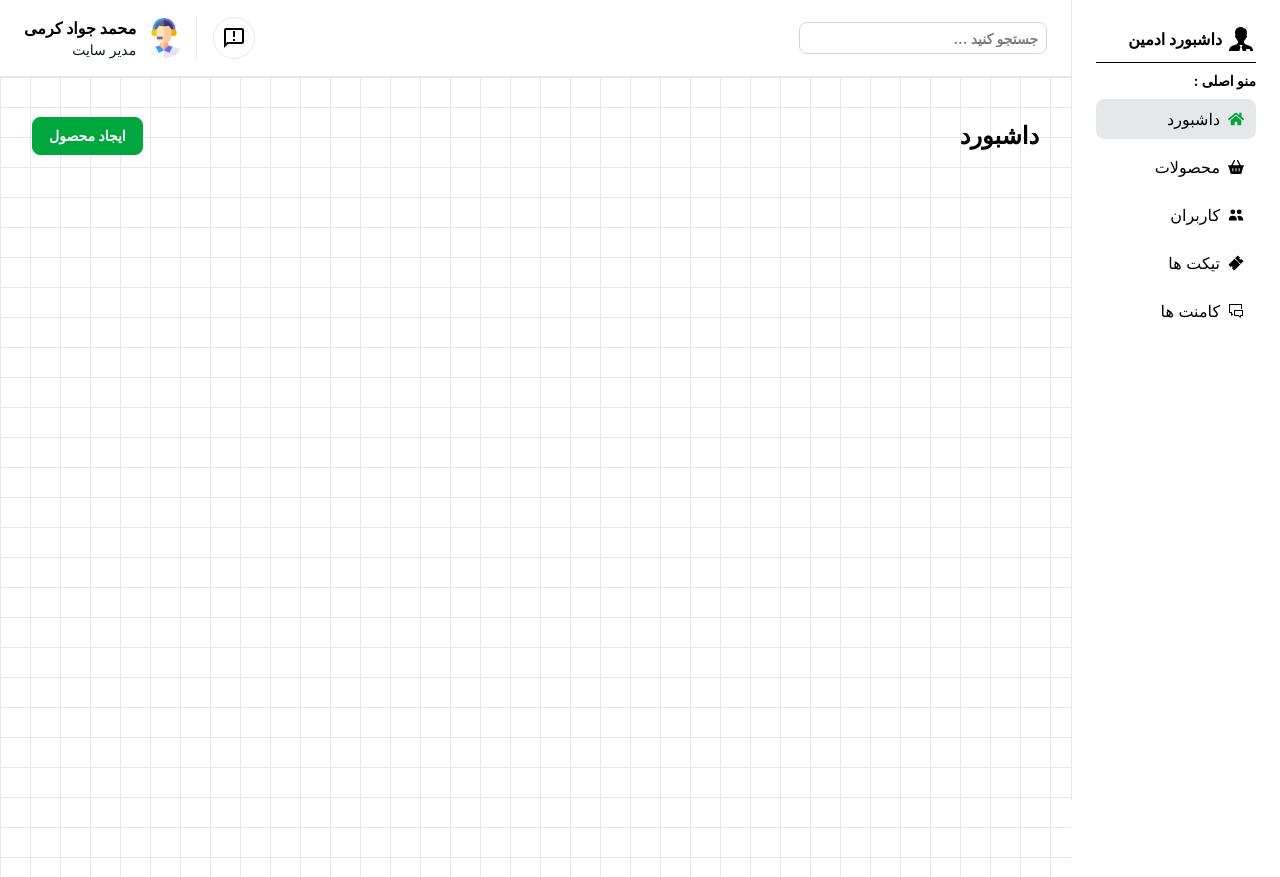
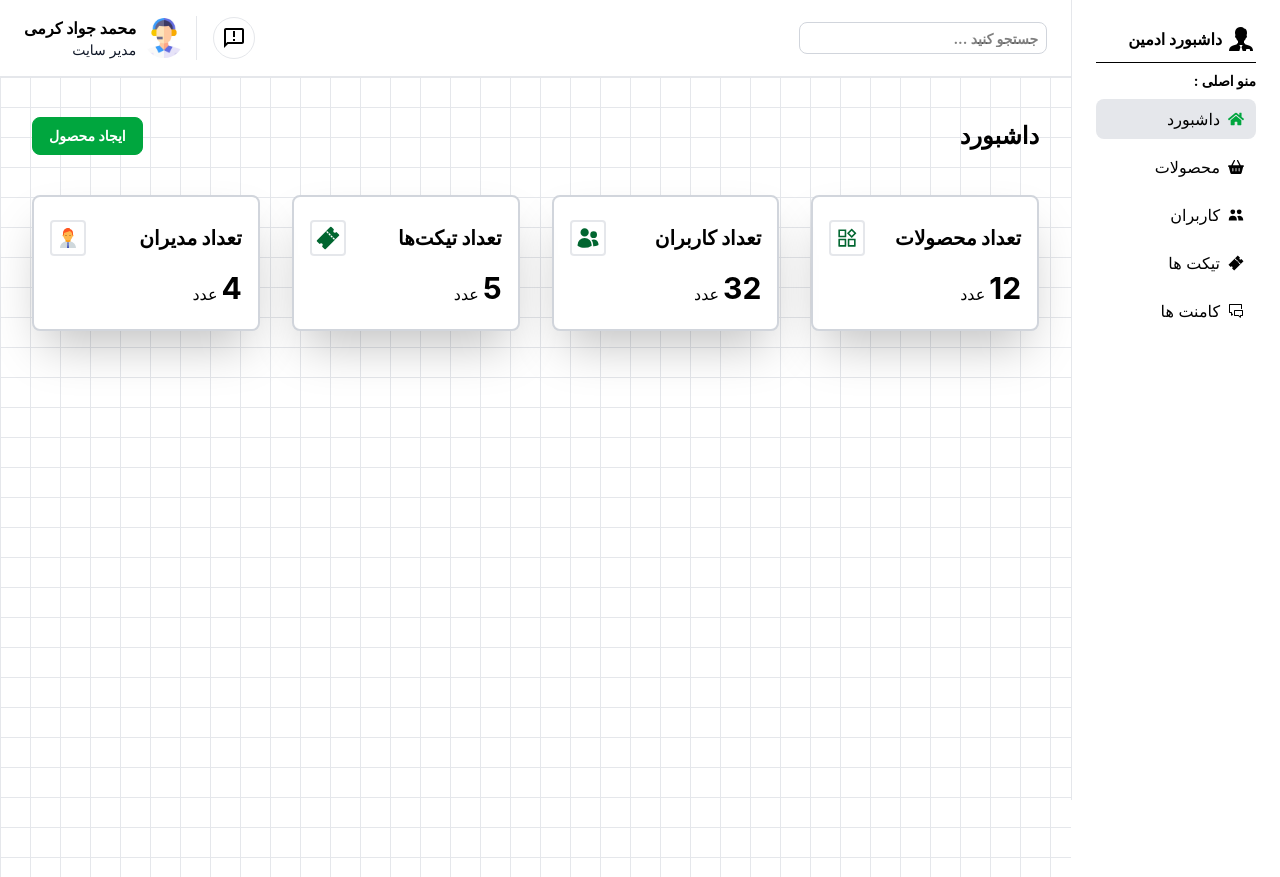
Before and after one commit to Mohammad2954/shop-admin-dashboard, a React (Vite) app: page / in a window 1280 px wide. Built offline with nearby package versions, Linux system fonts and the light colour scheme.

Commit message:
feat : feat summery complet

```diff
--- a/src/components/Layout/Layout.jsx
+++ b/src/components/Layout/Layout.jsx
@@ -14,7 +14,7 @@ function Layout() {
           <div className="relative ">
             {/* <div className="bg-sky-300 w-52 h-52 top-[50%] right-1/2 absolute "></div> */}
             <div className=" absolute -z-10 top-0 left-0 right-0 h-screen bg-[linear-gradient(to_right,#e5e7eb_1px,transparent_1px),linear-gradient(to_bottom,#e5e7eb_1px,transparent_1px)] bg-[size:30px_30px]"></div>
-            <Summery />
+
             <Outlet />
           </div>
         </section>
--- a/src/components/Summery/Summery.jsx
+++ b/src/components/Summery/Summery.jsx
@@ -1,29 +1,44 @@
 import React from "react";
+import SummeryCard from "./SummeryCard";
+import { AiOutlineProduct } from "react-icons/ai";
+import { HiUsers } from "react-icons/hi2";
+import { IoTicket } from "react-icons/io5";
+import { FcManager } from "react-icons/fc";
 
 function Summery() {
   const dashboardData = [
     {
+      id: 1,
       title: "تعداد محصولات",
       count: 12,
-      label: "عدد",
+      label: <AiOutlineProduct className="size-6 text-green-800" />,
     },
     {
+      id: 2,
       title: "تعداد کاربران",
       count: 32,
-      label: "عدد",
+      label: <HiUsers className="size-6 text-green-800" />,
     },
     {
+      id: 3,
       title: "تعداد تیکت‌ها",
       count: 5,
-      label: "عدد",
+      label: <IoTicket className="size-6 text-green-800" />,
     },
     {
+      id: 4,
       title: "تعداد مدیران",
       count: 4,
-      label: "عدد",
+      label: <FcManager className="size-6 text-green-800" />,
     },
   ];
-  return <div className="grid"> </div>;
+  return (
+    <div className="grid mt-10 grid-cols-2 lg:grid-cols-4 gap-8">
+      {dashboardData.map((e) => (
+        <SummeryCard key={e.id} {...e} />
+      ))}
+    </div>
+  );
 }
 
 export default Summery;
--- a/src/components/Summery/SummeryCard.jsx
+++ b/src/components/Summery/SummeryCard.jsx
@@ -1,7 +1,20 @@
 import React from "react";
 
-function SummeryCard() {
-  return <div>SummeryCard</div>;
+function SummeryCard({ title, count, label }) {
+  return (
+    <div className=" h-34 border-2 border-gray-300 flex flex-col justify-around p-4 rounded-lg shadow-2xl bg-white">
+      <div className="flex items-center justify-between">
+        <span className="font-extrabold text-xl">{title}</span>
+        <div className="border-2 rounded-sm p-1 flex items-center justify-center border-gray-200">
+          {label}
+        </div>
+      </div>
+      <div className="flex gap-1 items-end">
+        <span className="text-3xl font-bold"> {count}</span>
+        عدد
+      </div>
+    </div>
+  );
 }
 
 export default SummeryCard;
--- a/src/pages/Home/page.jsx
+++ b/src/pages/Home/page.jsx
@@ -1,6 +1,7 @@
 import React, { useState } from "react";
 import SectionTitle from "../../components/SectionTitle";
 import { useNavigate } from "react-router";
+import Summery from "../../components/Summery/Summery";
 
 function Home() {
   const isRedirect = useNavigate();
@@ -10,6 +11,7 @@ function Home() {
   return (
     <div className="px-8">
       <SectionTitle CalBtn={CalBtn} title={"داشبورد"} Buttons={"ایجاد محصول"} />
+      <Summery />
     </div>
   );
 }
```
